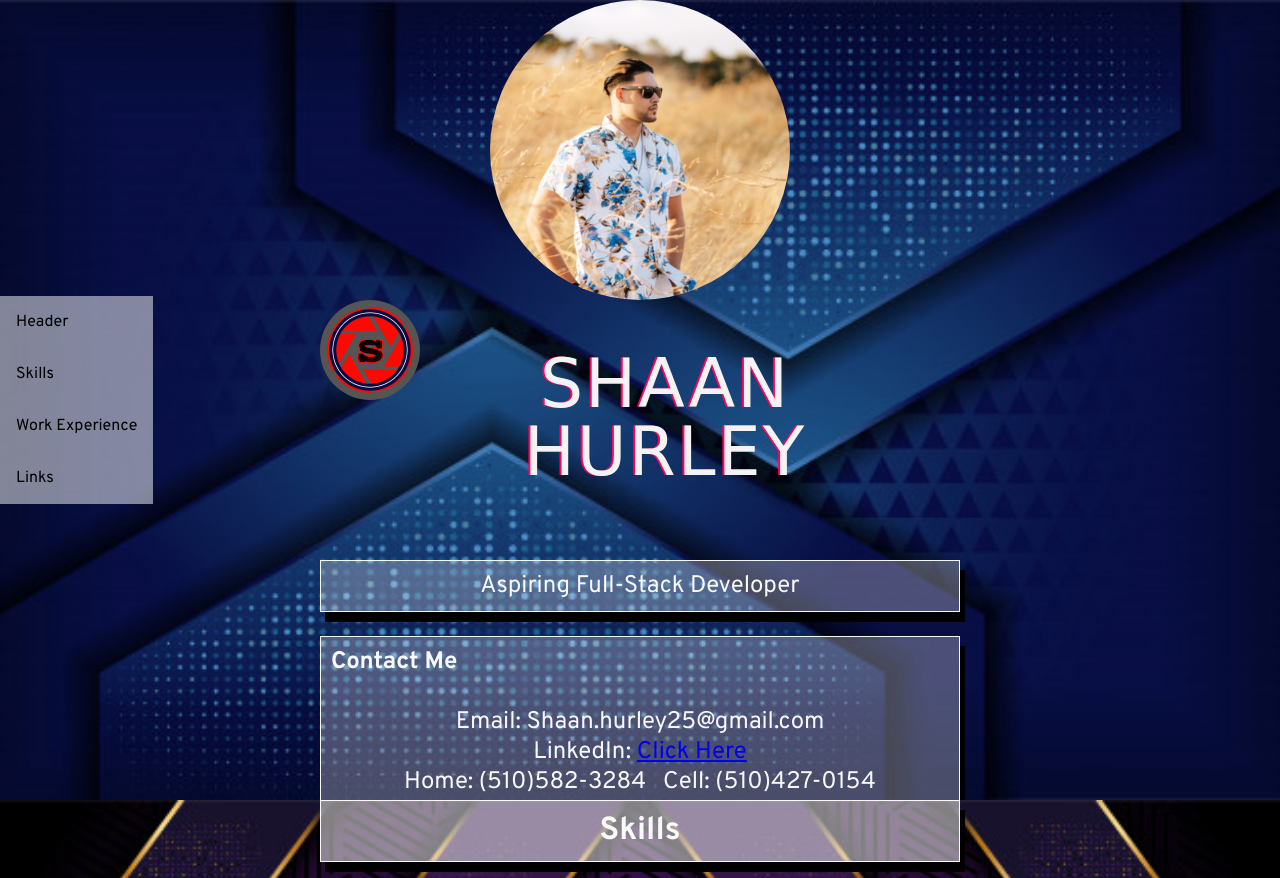
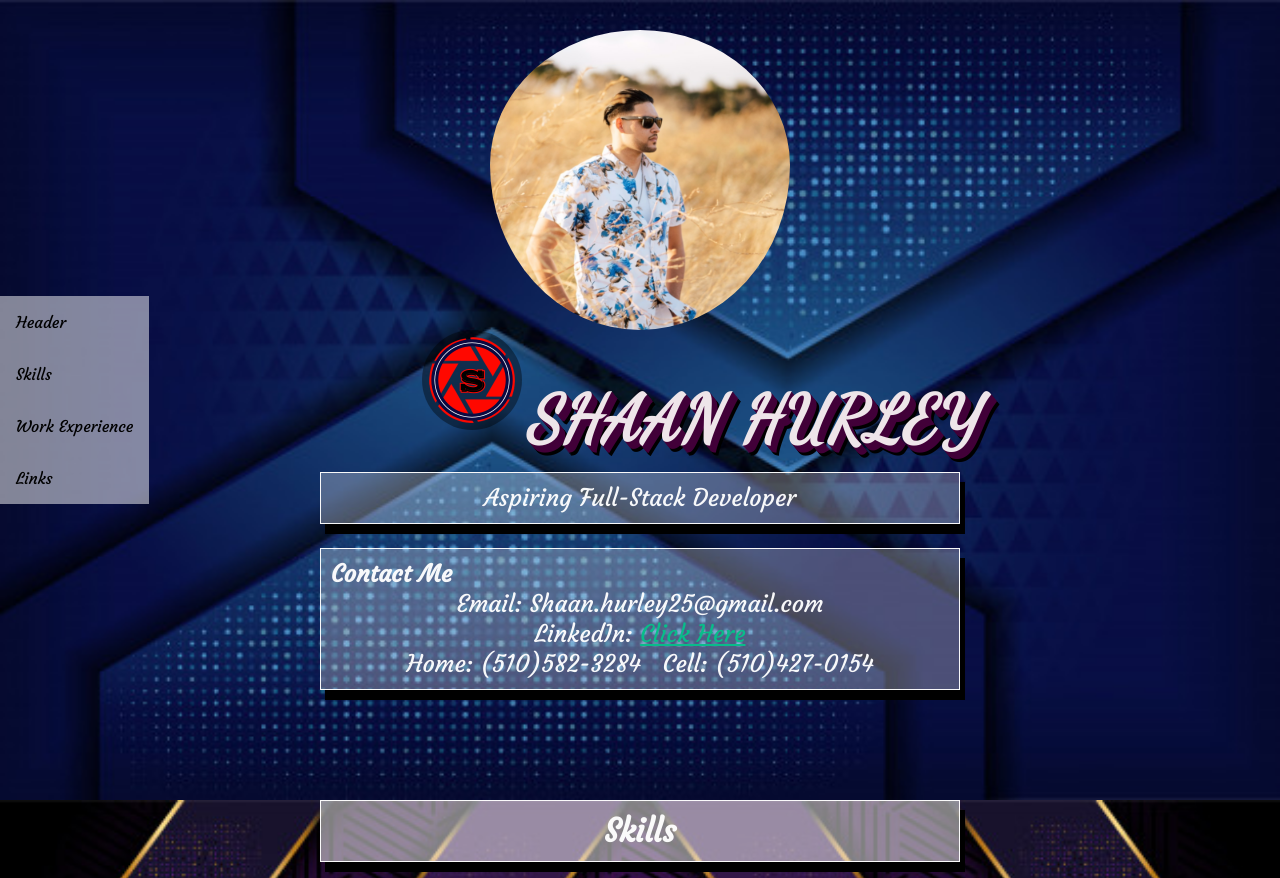
Before and after one commit to shaannessy25/portfolio, a plain HTML site: page index.html in a window 1280 px wide. Shown: the top 878 px of the page. Drawn offline with nearby package versions, Linux system fonts and the light colour scheme.

Commit message:
adding new fonts

```diff
--- a/index.html
+++ b/index.html
@@ -6,42 +6,25 @@
     <meta http-equiv="X-UA-Compatible" content="ie=edge">
     <link rel="stylesheet" href="./static/style.css">
     <link rel="stylesheet" href="https://unpkg.com/aos@2.3.1/dist/aos.css">
-    <link href="https://fonts.googleapis.com/css?family=Overpass:100,100i,200i,300,300i,400,600,600i,700,700i,800,800i,900,900i&display=swap" rel="stylesheet">
+    <link href="https://fonts.googleapis.com/css?family=Courgette|Dancing+Script&display=swap" rel="stylesheet">
     <link rel="icon" href="static/logo.png">
     <title>Shaan Hurley</title>
 </head>
 <body>
-
-    <!-- <ul class='nav-bar'>
-        <li><a class="active" href="#home">Home</a></li>
-        <li><a href="#news">News</a></li>
-        <li><a href="#contact">Contact</a></li>
-        <li><a href="#about">About</a></li>
-    </ul> -->
-    <div class="nav-bar" id="nav">
-        <a href="#header">Header</a>
-        <a href="#skills">Skills</a>
-        <a href="#work-experience">Work Experience</a>
-        <a href="#lnks">Links</a>
-    </div>
-
     <div class="container">
         <div class="header parallax" id="header">
             <img src="./static/shaan.jpg" alt="Shaan Profile Picture" width="300px" height="300px" class="img-center">
             <div class="centered">
                 <div data-aos="fade-up" class="header-logo">
-                    <img src="./static/logo.png" alt="logo" class="logo-img">
-                    <div class="text">
-                        <a href="https://www.nobears.nl" class="text__3d" data-line="Shaan&#xa;Hurley">Shaan<br/>Hurley</a>
-                      </div>
+                    <img src="./static/logo.png" alt="logo">
+                    <span class="typo">Shaan Hurley</span>
                 </div>
                 <p>Aspiring Full-Stack Developer</p>
                 <p>
                     <strong>Contact Me</strong>
-                    <br>
                     Email: Shaan.hurley25@gmail.com
                     <br>
-                    LinkedIn: <a href="https://www.linkedin.com/in/shaan-hurley-670650123/">Click Here</a>
+                    LinkedIn: <a id="link" href="https://www.linkedin.com/in/shaan-hurley-670650123/">Click Here</a>
                     <br>
                     Home: (510)582-3284 &nbsp;
                     Cell: (510)427-0154
@@ -127,7 +110,12 @@
         </div>
 
     </div>
-
+    <div class="nav-bar" id="nav">
+        <a href="#header">Header</a>
+        <a href="#skills">Skills</a>
+        <a href="#work-experience">Work Experience</a>
+        <a href="#lnks">Links</a>
+    </div>
 
     <!-- Libraries -->
 
--- a/static/style.css
+++ b/static/style.css
@@ -1,3 +1,5 @@
+@import url('https://fonts.googleapis.com/css?family=Righteous');
+
 html {
   height: 100%;
   scroll-behavior: smooth;
@@ -6,7 +8,7 @@ html {
 body {
   margin: 0;
   height: 100%;
-  font-family: 'Overpass';
+  font-family: 'Courgette', cursive;
   color: rgba(255, 255, 255, 0.957);
 
 }
@@ -55,6 +57,34 @@ li{
   list-style: none;
   text-align: center;
   font-size: 24px;
+}
+.typo{
+	font-family: 'Dancing Script', cursive;
+	font-size:4rem;
+	display:inline-block;
+	font-weight: bold;
+	letter-spacing:2px;
+	text-transform: uppercase;
+	position:relative;
+	left:16%;
+	top:10px;
+	color:#EEE5E9;
+	transform: skew(-5deg,-5deg) rotate(5deg);
+	transform-origin:center center;
+	text-shadow: 	1px 1px #420039,
+								2px 2px #420039,
+								3px 3px #420039,
+								4px 4px #420039,
+								5px 5px #420039,
+								6px 6px #420039,
+								7px 7px #420039,
+								8px 8px #000100,
+								9px 9px #000100,
+								10px 10px #000100;
+}
+
+#link {
+  color: #09BC8A;
 }
 
 .header{
@@ -130,7 +160,7 @@ img{
 .img-center{
  display: flex;
  margin: auto;
-
+ padding-top: 30px;
 
 }
 
@@ -139,10 +169,12 @@ img{
 
 
 .header-logo img{
-  float: left;
+
+  position: relative;
+  left: 16%;
   width: 100px;
   height: 100px;
-  background: #555;
+  background: rgba(0, 0, 0, 0.399);
 }
 
 
@@ -163,88 +195,3 @@ img{
   color: white;
   text-align: center;
 }
-
-
-
-
-.text{
-  text-align: center;
-  padding: 50px;
-}
-
-.text__3d{
-  display: inline-block;
-  font-family: 'Permanent Marker', cursive;
-  font-weight: 400;
-  letter-spacing: 2px;
-  text-transform: uppercase;
-  font-size: 68px;
-  line-height: 68px;
-  position: relative;
-  z-index: 0;
-  color: #F3F3F3;
-  text-decoration: none;
-}
-
-.text__3d:before,
-.text__3d:after{
-	content: attr(data-line);
-  position: absolute;
-  transform: translate3d(0, 0, 0);
-  backface-visibility: hidden;
-}
-
-.text__3d:before{
-  color: #fd0258;
-  top:0;
-  left: 0;
-  z-index: -1;
-  transform: rotate(-3deg);
-  animation: shakeBefore .7s cubic-bezier(.36,.07,.19,.97) both infinite;
-  animation-delay: .3s;
-}
-
-.text__3d:after{
-  color: #33e089;
-  top: 0px;
-  left: 0px;
-  z-index: -2;
-  animation: shakeAfter .7s cubic-bezier(.36,.07,.19,.97) both infinite;
-  transform: rotate(3deg);
-}
-
-@keyframes shakeBefore {
-  10%, 90% {
-    transform: translate3d(-1px, 0, 0);
-  }
-
-  20%, 80% {
-    transform: translate3d(2px, 0, 0);
-  }
-
-  30%, 50%, 70% {
-    transform: translate3d(-3px, 0, 0);
-  }
-
-  40%, 60% {
-    transform: translate3d(2px, 0, 0);
-  }
-}
-
-@keyframes shakeAfter {
-  10%, 90% {
-    transform: translate3d(2px, 0, 0);
-  }
-
-  20%, 80% {
-    transform: translate3d(4px, 0, 0);
-  }
-
-  30%, 50%, 70% {
-    transform: translate3d(-1px, 0, 0);
-  }
-
-  40%, 60% {
-    transform: translate3d(2px, 0, 0);
-  }
-}
```
